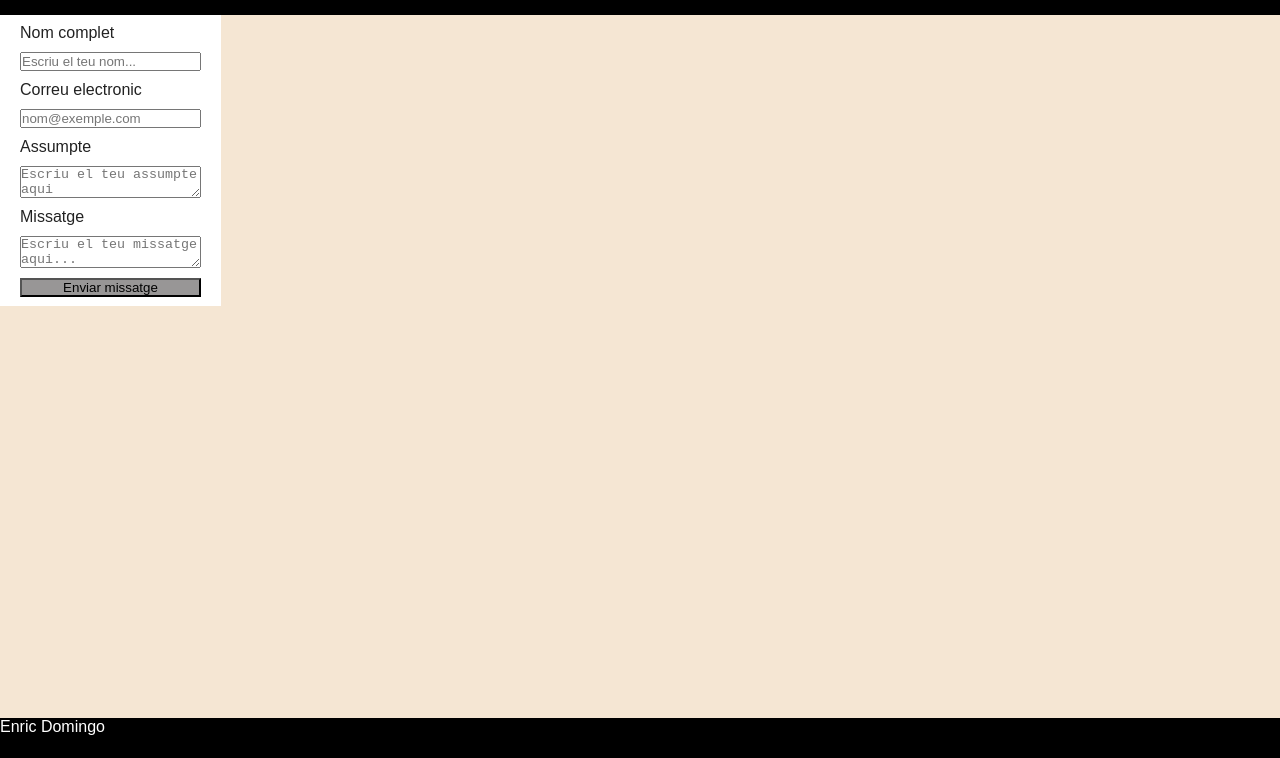
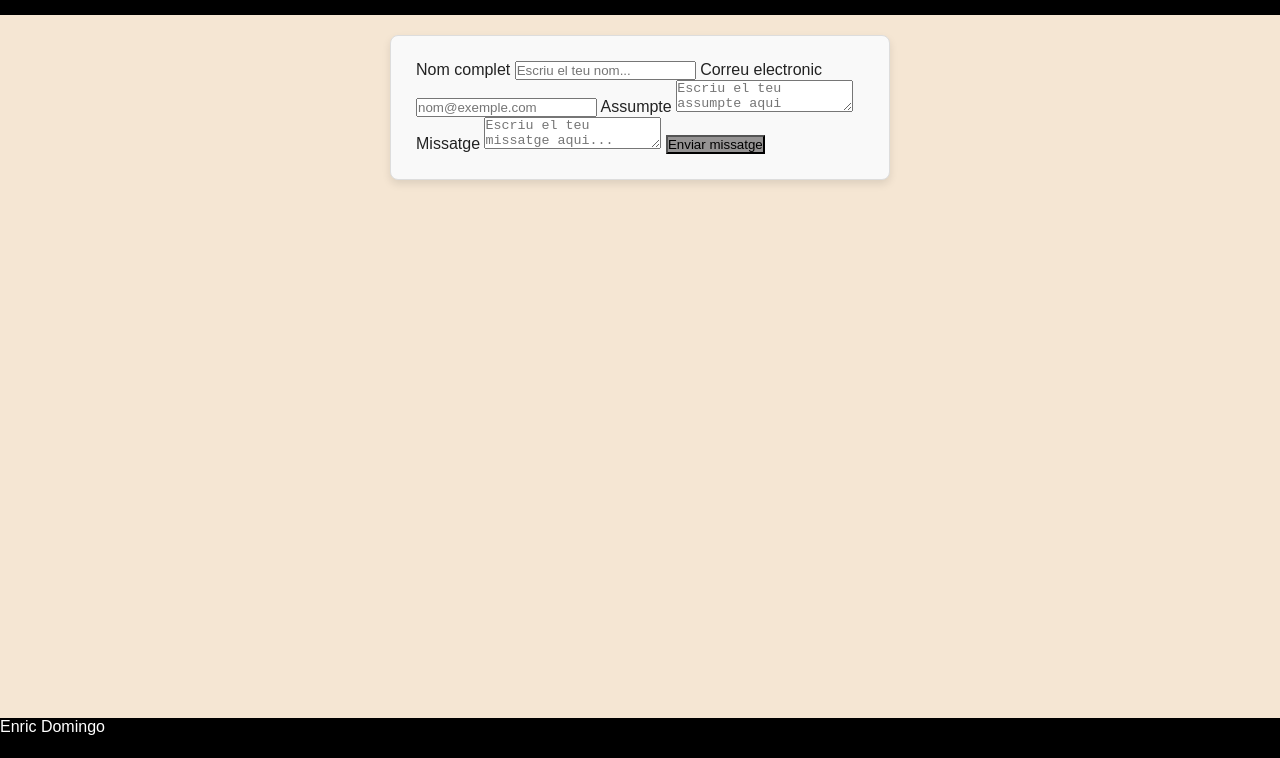
Before and after one commit to Jirkey67/El-meu-portfoli, a plain HTML site: page pages/contacta.html in a window 1280 px wide. Shown: the part 42-800 px from the top of the page. Drawn offline with Linux system fonts and the light colour scheme.

Commit message:
Add files via upload

```diff
--- a/css/style.css
+++ b/css/style.css
@@ -60,12 +60,13 @@ p {
   max-width: 900px;
 }
 form {
-display: flex;
-flex-direction: column;
-background-color: white;
-margin-right: auto;
-gap: 10px;
-padding: 9px 20px;
+max-width: 500px;
+margin: 20px auto;
+padding: 25px;
+background-color: #f9f9f9;
+border: 1px solid #ddd;
+border-radius: 8px;
+box-shadow: 0 4px 8px rgba(0, 0, 0, 0.1);
 }
 button {
   background-color: rgba(78, 74, 74, 0.582);
```
